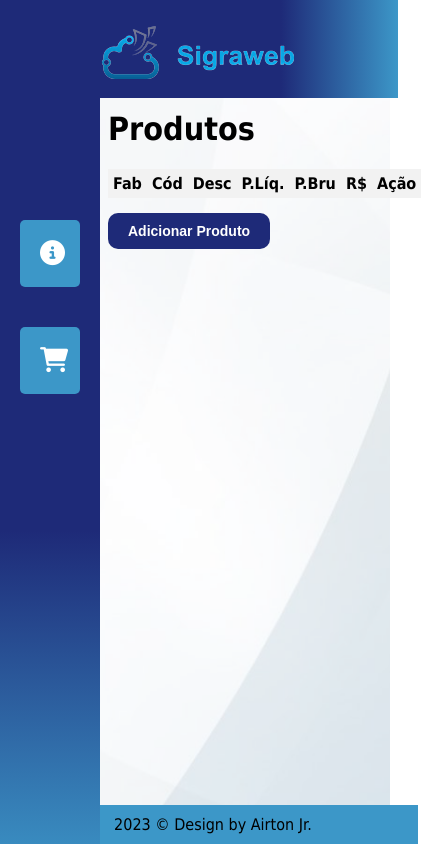
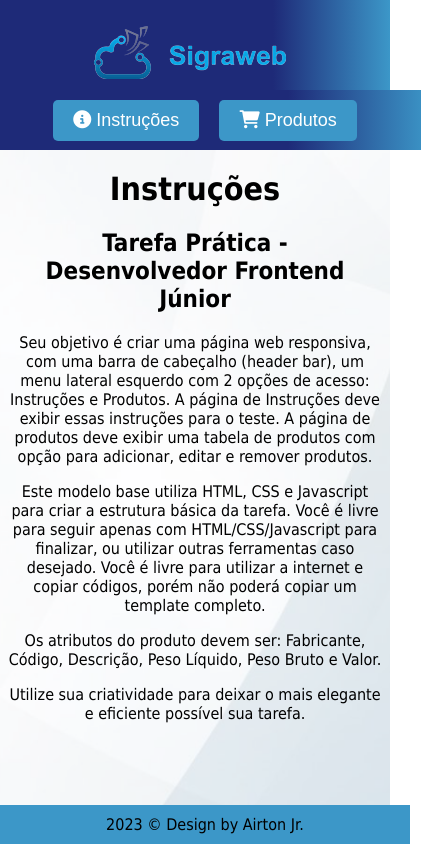
Before and after one commit to airtonvasconcelosjr/sigraweb, a plain HTML site: page index.html in a window 390 px wide. Shown: the whole page, 421 px wide, since content can reach past the window. Drawn offline with Linux system fonts and the light colour scheme.

Commit message:
last touches

```diff
--- a/index.html
+++ b/index.html
@@ -8,9 +8,11 @@
     <link rel="stylesheet" href="styles.css">
 </head>
 <body>
+     <!-- Header e logo -->
     <header>
         <img src="./assets/sigra.png" alt="Logomarca">
     </header>
+     <!-- Sidebar -->
     <div class="sidebar">
         <button onclick="showInstructions()" class="btn btn-primary">
             <i class="iconn fas fa-info-circle"></i>
@@ -21,10 +23,8 @@
             <span class="text">Produtos</span>
         </button>
     </div>
-
-    </div>
-    <div class="content" id="content">
-    </div>
+    <div class="content" id="content"></div>
+     <!-- Footer -->
     <footer>
         <span class="text"><span id="year"></span> &copy; Design by Airton Jr.</span>
     </footer>
--- a/script.js
+++ b/script.js
@@ -82,6 +82,7 @@ function renderProductTable() {
     saveProducts(); // Salvar produtos no localStorage
 }
 
+// Form de adicionar
 function addProductForm() {
     content.innerHTML = `
     <div id="add-product">
@@ -106,6 +107,7 @@ function addProductForm() {
     `;
 }
 
+// Funções para adicionar
 function addProduct() {
     const fabricante = document.getElementById("fabricante").value;
     const codigo = document.getElementById("codigo").value;
@@ -159,24 +161,23 @@ function validateProductForm() {
     // Verificações
     if (fabricante.length < 3) {
         alert("O fabricante deve ter pelo menos 3 caracteres.");
-        return false; // Impede o envio do formulário
+        return false;
     }
 
     if (descricao.length < 3) {
         alert("A descrição deve ter pelo menos 3 caracteres.");
-        return false; // Impede o envio do formulário
+        return false;
     }
 
     if (isNaN(pesoLiquido) || isNaN(pesoBruto) || isNaN(valor)) {
         alert("Os campos numéricos devem conter apenas números.");
-        return false; // Impede o envio do formulário
+        return false;
     }
 
-    return true; // Permite o envio do formulário
+    return true;
 }
 
-
-
+ // Função de edição
 function editProductForm(index) {
     content.innerHTML = `
     <div id="edit">
@@ -252,4 +253,6 @@ const currentYear = new Date().getFullYear();
 // Define o ano atual no elemento
 yearElement.textContent = currentYear;
 
-showProducts();
+
+//Define a página inicial.
+showInstructions();
--- a/styles.css
+++ b/styles.css
@@ -1,6 +1,6 @@
 body::after {
     content: "";
-    background-image: url('./assets/background-site.jpg'); /* Substitua pelo caminho da sua imagem de background */
+    background-image: url('./assets/background-site.jpg');
     background-size: cover;
     background-position: center center;
     background-repeat: no-repeat;
@@ -9,15 +9,13 @@ body::after {
     left: 0;
     width: 100%;
     height: 100%;
-    z-index: -1; /* Coloca o plano de fundo atrás de tudo */
-    opacity: 0.5; /* Define a opacidade do plano de fundo, se desejar */
+    z-index: -1;
+    opacity: 0.5; /
 }
 
 body {
     font-family: Tahoma, Arial, sans-serif;
-    /* Resto do seu CSS aqui */
 }
-
 
 
 header {
@@ -63,13 +61,12 @@ header {
     border-radius: 5px;
 }
 
-/* Margem superior maior para o primeiro botão */
 .sidebar button:first-child {
-    margin-top: 200px; /* Ajuste a margem superior para posicionar o primeiro botão mais distante do topo */
+    margin-top: 200px;
 }
 
 .sidebar button:hover {
-    background-color: #2d3b8a; /* Azul escuro mais claro ao passar o mouse */
+    background-color: #2d3b8a;
     border-radius: 15px;
     transform: scale(1.1);
 }
@@ -86,8 +83,6 @@ header {
     margin-top: 120px;
 }
 
-
-/* Estilos para a tabela */
 table {
     width: 100%;
     border-collapse: collapse;
@@ -99,19 +94,16 @@ table td {
     text-align: left;
 }
 
-/* Adicione margem entre títulos e dados */
 table th {
     margin-bottom: 10px;
 }
 
-/* Estilos para linhas ímpares */
 table tr:nth-child(odd) {
-    background-color: #f2f2f2; /* Cor de fundo para linhas ímpares */
+    background-color: #f2f2f2;
 }
 
-/* Estilos para linhas pares */
 table tr:nth-child(even) {
-    background-color: #ffffff; /* Cor de fundo para linhas pares */
+    background-color: #ffffff;
 }
 
 
@@ -151,19 +143,23 @@ footer {
     cursor: pointer;
     margin-top: 15px;
     margin-right: 5px;
+    margin: 15px 5px 50px 0;
 }
 
 .cancel-btn{
     background-color: gray;
 }
 
-
 .add-btn:hover,
 .cancel-btn:hover{
     transform: scale(1.1);
 }
 
-/* Estilos para os campos de entrada */
+#productForm,
+#edit {
+    margin-bottom: 50px;
+}
+
 #productForm label,
 #edit label {
     display: block;
@@ -183,7 +179,6 @@ footer {
     font-size: 16px;
 }
 
-/* Estilos para os botões */
 #productForm button.add-btn {
     background-color: #1e2a78;
     color: #fff;
@@ -206,62 +201,82 @@ footer {
 
 #productForm button.add-btn:hover,
 #productForm button.cancel-btn:hover {
-    background-color: #2d3b8a; /* Altere a cor ao passar o mouse se desejar */
+    background-color: #2d3b8a;
 }
 
 .table-title-small{
     display: none;
 }
 
-
-
-
 /* Estilos para telas pequenas */
 @media (max-width: 750px) {
+    header{
+        width: 100wh;
+        margin-left: -8px;
+    }
     .sidebar {
-        width: 60px;
+        width: 100%;
+        display: flex;
+        flex-direction: row;
+        justify-content: center;
+        align-items: center;
+        padding: 20px;
+        height: 20px;
+        margin-top: 90px;
+        background: linear-gradient(to right, #1e2a78 67%, #3c97c8);
     }
 
+    /* Aplique estilos aos botões no .sidebar */
     .sidebar button {
-        width: 100%;
-        margin-top: 25px;
-        padding: 20px;
+        margin: 10px;
+        padding: 10px 20px;
+        width: auto;
     }
 
-    .iconn{
-        font-size: 25px;
+    /* Estilos para os títulos da tabela */
+    .table-title-small {
+        display: table-cell;
+        width: auto;
+        padding: 5px;
+        text-align: center;
     }
 
-    .sidebar button .text {
+    .table-title-large {
         display: none;
     }
 
-    #instructions {
-        margin-left: 100px;
-        margin-top: 130px;
+    .sidebar button:first-child {
+        margin-top: 10px;
+        margin-left: -10px;
     }
 
-    #products,
     #add-product,
-    #edit {
-        margin-left: 100px;
-        margin-top: 110px;
+    #edit,
+    #instructions {
+        margin-left: 0px;
     }
 
-    .sidebar button:hover {
-        border-radius: 10px;
+    #instructions{
+        text-align: center;
+        margin-top: 170px;
     }
 
-    .table-title-small {
-        display: table-cell; /* Altere de "block" para "table-cell" */
-        width: auto; /* Redefina a largura para o padrão (automático) */
-        padding: 5px; /* Aplique um pouco de espaço interno para alinhar melhor */
-        text-align: center; /* Alinhar o texto ao centro */
+    #products{
+        margin-left: -12px;
     }
 
-    .table-title-large{
-        display: none;
+    .add-btn{
+        margin-left: 35%;
     }
 
+    #productForm input[type="text"],
+    #productForm input[type="number"],
+    #edit input[type="text"],
+    #edit input[type="number"] {
+        width: 93%;
+    }
 
+    footer{
+        margin-left: -8px;
+    }
 }
```
